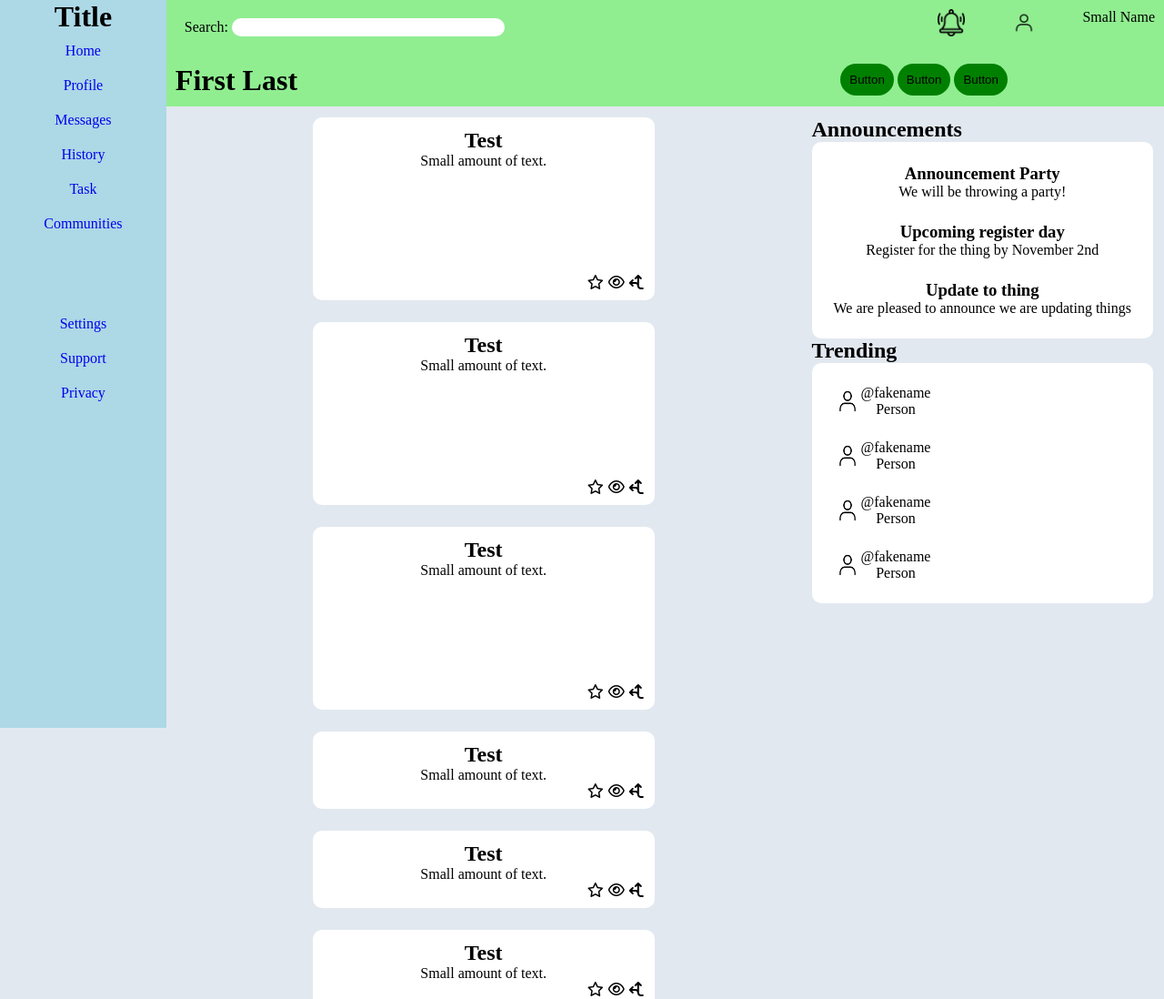
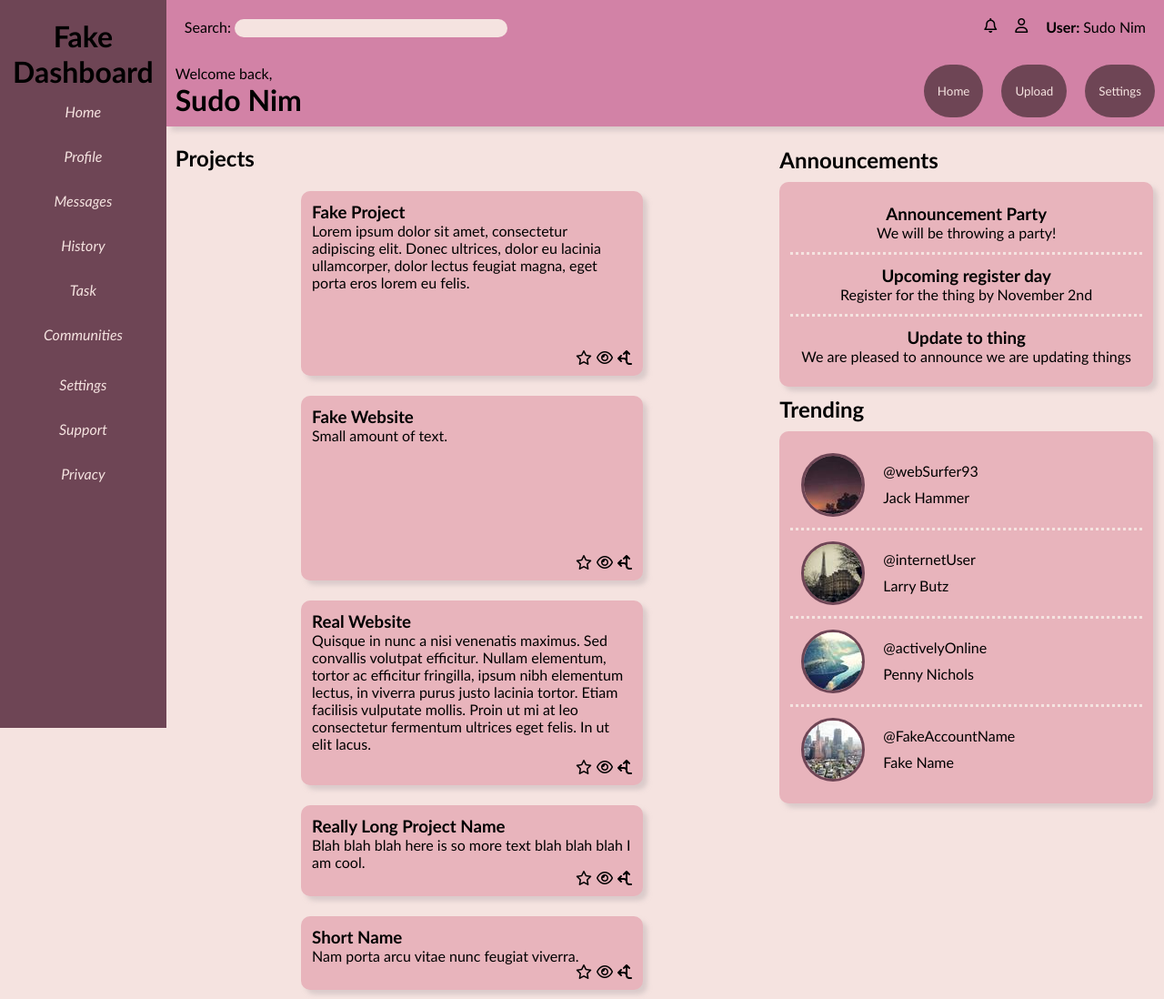
Before and after one commit to Davidjdavid/Admin-Dashboard, a plain HTML site: page index.html in a window 1280 px wide. Shown: the top 1098 px of the page at 91% size. Drawn offline with Linux system fonts and the light colour scheme.

Commit message:
Everything finished up for the most part. Should do another sweep later to clean things up a bit more.

```diff
--- a/index.html
+++ b/index.html
@@ -11,7 +11,7 @@
     <div class="content">
         <div class="sidebar">
             <div class="title">
-                <h1>Title</h1>
+                <h1>Fake Dashboard</h1>
             </div>
             <div class="sidebarLinks">
                 <div class="firstLinks">
@@ -39,27 +39,43 @@
                         </div>
                     </form>
                     <div class="userAccountSection">
-                        <img src="/images/Bell.png">
-                        <img src="/images/Icon.png">
-                        <p>Small Name</p>
+                        <i class="fa-regular fa-bell"></i>
+                        <i class="fa-regular fa-user"></i>
+                        <p><b>User: </b>Sudo Nim</p>
                     </div>
                 </div>
                 <div class="bottomHeaderArea">
                     <div class="userAccountInfo">
-                        <h1>First Last</h1>
+                        <p>Welcome back,</p>
+                        <h1>Sudo Nim</h1>
                     </div>
                     <div class="buttonArea">
-                        <button>Button</button>
-                        <button>Button</button>
-                        <button>Button</button>
+                        <button>Home</button>
+                        <button>Upload</button>
+                        <button>Settings</button>
                     </div>
                 </div>
             </div>
             <div class="mainContent">
+                <div class="projectAreaHolder">
+                    <div class="projectHeader">
+                        <h2>Projects</h2>
+                    </div>
                     <div class="projectArea">
                         <div class="project">
                             <div class="projectText">
-                            <h2>Test</h2>
+                                <h3>Fake Project</h3>
+                                <p>Lorem ipsum dolor sit amet, consectetur adipiscing elit. Donec ultrices, dolor eu lacinia ullamcorper, dolor lectus feugiat magna, eget porta eros lorem eu felis.</p>
+                            </div>
+                            <div class="icons">
+                                <i class="fa-regular fa-star"></i>
+                                <i class="fa-regular fa-eye"></i>
+                                <i class="fa-solid fa-arrows-split-up-and-left"></i>
+                            </div>
+                        </div>
+                        <div class="project">
+                            <div class="projectText">
+                                <h3>Fake Website</h3>
                                 <p>Small amount of text.</p>
                             </div>
                             <div class="icons">
@@ -70,8 +86,8 @@
                         </div>
                         <div class="project">
                             <div class="projectText">
-                            <h2>Test</h2>
-                            <p>Small amount of text.</p>
+                                <h3>Real Website</h3>
+                                <p>Quisque in nunc a nisi venenatis maximus. Sed convallis volutpat efficitur. Nullam elementum, tortor ac efficitur fringilla, ipsum nibh elementum lectus, in viverra purus justo lacinia tortor. Etiam facilisis vulputate mollis. Proin ut mi at leo consectetur fermentum ultrices eget felis. In ut elit lacus.</p>
                             </div>
                             <div class="icons">
                                 <i class="fa-regular fa-star"></i>
@@ -81,8 +97,8 @@
                         </div>
                         <div class="project">
                             <div class="projectText">
-                            <h2>Test</h2>
-                            <p>Small amount of text.</p>
+                                <h3>Really Long Project Name</h3>
+                                <p>Blah blah blah here is so more text blah blah blah I am cool.</p>
                             </div>
                             <div class="icons">
                                 <i class="fa-regular fa-star"></i>
@@ -92,8 +108,8 @@
                         </div>
                         <div class="project">
                             <div class="projectText">
-                            <h2>Test</h2>
-                            <p>Small amount of text.</p>
+                                <h3>Short Name</h3>
+                                <p>Nam porta arcu vitae nunc feugiat viverra.</p>
                             </div>
                             <div class="icons">
                                 <i class="fa-regular fa-star"></i>
@@ -103,19 +119,8 @@
                         </div>
                         <div class="project">
                             <div class="projectText">
-                            <h2>Test</h2>
-                            <p>Small amount of text.</p>
-                        </div>
-                        <div class="icons">
-                            <i class="fa-regular fa-star"></i>
-                            <i class="fa-regular fa-eye"></i>
-                            <i class="fa-solid fa-arrows-split-up-and-left"></i>
-                        </div>
-                    </div>
-                    <div class="project">
-                        <div class="projectText">
-                            <h2>Test</h2>
-                            <p>Small amount of text.</p>
+                                <h3>Another Really Long Project Name Oh Wow So Many Words</h3>
+                                <p>Fusce quis nisl sit amet dui varius dignissim at quis orci. Donec quis dui vitae augue mollis tristique non eget enim. Praesent eleifend iaculis accumsan. Etiam bibendum, sapien quis sollicitudin aliquam, felis enim sollicitudin risus, et accumsan dui lectus quis ante.</p>
                             </div>
                             <div class="icons">
                                 <i class="fa-regular fa-star"></i>
@@ -124,19 +129,21 @@
                             </div>
                         </div>
                     </div>
+                </div>
+
                 <div class="rightSide">
                     <div class="announcementArea">
                         <h2>Announcements</h2>
                         <div class="announcementBox">
-                            <div class="accountment">
+                            <div class="announcement">
                                 <h3>Announcement Party</h3>
                                 <p>We will be throwing a party!</p>
                             </div>
-                            <div class="accountment">
+                            <div class="announcement">
                                 <h3>Upcoming register day</h3>
                                 <p>Register for the thing by November 2nd</p>
                             </div>
-                            <div class="accountment">
+                            <div class="announcement">
                                 <h3>Update to thing</h3>
                                 <p>We are pleased to announce we are updating things</p>
                             </div>
@@ -146,31 +153,31 @@
                         <h2>Trending</h2>
                         <div class="trendingBox">
                             <div class="trending">
-                                <img src="/images/Icon.png">
+                                <img src="/images/UserOne.jpg">
                                 <div>
-                                    <p>@fakename</p>
-                                    <p>Person</p>
+                                    <p>@webSurfer93</p>
+                                    <p>Jack Hammer</p>
                                 </div>
                             </div>
                             <div class="trending">
-                                <img src="/images/Icon.png">
+                                <img src="/images/UserTwo.jpg">
                                 <div>
-                                    <p>@fakename</p>
-                                    <p>Person</p>
+                                    <p>@internetUser</p>
+                                    <p>Larry Butz</p>
                                 </div>
                             </div>
                             <div class="trending">
-                                <img src="/images/Icon.png">
+                                <img src="/images/UserThree.jpg">
                                 <div>
-                                    <p>@fakename</p>
-                                    <p>Person</p>
+                                    <p>@activelyOnline</p>
+                                    <p>Penny Nichols</p>
                                 </div>
                             </div>
                             <div class="trending">
-                                <img src="/images/Icon.png">
+                                <img src="/images/UserFour.jpg">
                                 <div>
-                                    <p>@fakename</p>
-                                    <p>Person</p>
+                                    <p>@FakeAccountName</p>
+                                    <p>Fake Name</p>
                                 </div>
                             </div>
                         </div>
--- a/style.css
+++ b/style.css
@@ -1,19 +1,42 @@
 :root {
-    --itemBackground: white;
+    --shadow: 5px 5px 5px #c2b5b786;
+    --colorLight: #F5E3E0;
+    --colorLightMid: #E8B4BC;
+    --colorMid: #D282A6;
+    --colorHighMid: #6E4555;
+    --colorHigh: #3A3238;
 }
+
+h2 {
+    margin-bottom: 10px;
+}
+
+.firstLinks a:hover, .secondLinks a:hover {
+    background-color: var(--colorMid);
+}
+
+.firstLinks, .secondLinks {
+    display: flex;
+    flex-direction: column;
+    text-align: center;
+}
+
+.firstLinks a, .secondLinks a {
+    padding: 5px;
+}
+
 
 * {
     padding: 0;
     margin: 0;
+    font-style: var(--colorLight);
+    font-family: 'Gill Sans', 'Gill Sans MT', Calibri, 'Trebuchet MS', sans-serif
 }
 
 body {
-    background-color: #e2e8f0;
+    background-color: var(--colorLight);
 }
 
-img {
-    width: 30px;
-}
 
 .content {
     display: grid;
@@ -28,56 +51,59 @@ img {
 }
 
 .header {
-    background-color: lightgreen;
+    background-color: var(--colorMid);
     display: grid;
 }
 
 .sidebar {
-    background-color: lightblue;
+    background-color: var(--colorHighMid);
     display: grid;
     grid-template-rows: auto 1fr;
     height: 100vh;
 }
 
-.firstLinks, .secondLinks {
-    display: flex;
-    flex-direction: column;
-    align-items: center;
-}
 
 a {
     margin-top: 10px;
     margin-bottom: 10px;
     text-decoration: none;
+    color: var(--colorLight);
+    font-style: italic;
 }
 
 .sidebarLinks {
     display: grid;
     grid-template-rows: repeat(2, clamp(10px, 50%, 300px));
+    text-align: left;
 }
 
 .mainContent {
     display: grid;
-    background-color: #e2e8f0;
+    background-color: var(--colorLight);
     grid-template-columns: 3fr auto
 }
 
 .projectArea {
     display: grid;
     grid-template-columns: repeat(auto-fit, 400px);
-    grid-template-rows: repeat(auto-fit, 225px);
+    grid-template-rows: repeat(3, 225px);
     justify-content: center;
 }
 
 .project {
     padding: 12px;
     margin: 12px;
-    background-color: var(--itemBackground);
-    text-align: center;
+    background-color: var(--colorLightMid);
+    text-align: left;
     display: flex;
     flex-direction: column;
     justify-content: space-between;
     border-radius: 10px;
+}
+
+
+.projectHeader {
+    align-self: center;
 }
 
 .icons {
@@ -95,27 +121,19 @@ a {
 
 .announcementBox, .trendingBox {
     padding: 12px;
-    background-color: var(--itemBackground);
+    background-color: var(--colorLightMid);
     border-radius: 10px;
 }
 
-.accountment {
+.announcement {
     padding: 12px;
-    background-color: var(--itemBackground);
     text-align: center;
 }
 
 .trending {
     padding: 12px;
-    background-color: var(--itemBackground);
     text-align: center;
     display: flex;
-}
-
-.trendingArea {
-    grid-column: 2 / 3;
-    grid-row: 2 / 3;
-    background-color: #e2e8f0;
 }
 
 .topHeaderArea {
@@ -134,8 +152,12 @@ a {
 }
 
 .userAccountSection {
-    display: grid;
-    grid-template-columns: 1fr 1fr 1fr;
+    display: flex;
+    margin-left: 5px;
+}
+
+.userAccountSection > * {
+    margin-left: 20px;
 }
 
 .mainArea {
@@ -154,23 +176,77 @@ a {
     height: 20px;
     min-width: 40px;
     width: 300px;
+    background-color: var(--colorLight);
 }
 
 .userAccountSection {
     margin: 10px;
+    padding: 10px;
+}
+
+.title {
+    margin-top: 20px;
 }
 
 .userAccountInfo, .buttonArea {
     margin: 10px;
 }
 
+.buttonArea {
+    display: flex;
+    justify-content: right;
+}
+
+.buttonArea > button {
+    margin-left: 20px;
+    padding: 15px;
+}
+
 button {
-    background-color: green;
+    background-color: var(--colorHighMid);
     border-style: none;
     border-radius: 30px;
     padding: 10px;
+    color: var(--colorLight);
+}
+
+button:hover {
+    background-color: var(--colorLightMid);
+    box-shadow: var(--shadow);
+    color: var(--colorHigh);
 }
 
 .rightSide {
     margin: 12px;
 }
+
+.project, .announcementBox, .trendingBox, .header {
+    box-shadow: var(--shadow);
+    margin-bottom: 10px;
+}
+
+.projectAreaHolder {
+    margin-top: 10px;
+    margin-left: 10px;
+}
+
+
+.announcement:not(:last-child), .trending:not(:last-child) {
+    border-bottom: dotted var(--colorLight);
+}
+
+.trending > img {
+    margin-right: 10px;
+    border-radius: 50%;
+    border: solid 3px var(--colorHighMid)
+}
+
+.trending > div > p {
+    text-align: left;
+    margin: 10px;
+}
+
+.userAccountInfo {
+    display: flex;
+    flex-direction: column;
+}
```
Also changed, not shown: images/Bell.png (deleted), images/Icon.png (deleted), images/User.png (deleted), images/UserFour.jpg (added), images/UserOne.jpg (added), images/UserThree.jpg (added), images/UserTwo.jpg (added). Lines whose indentation alone changed are shown as unchanged.
